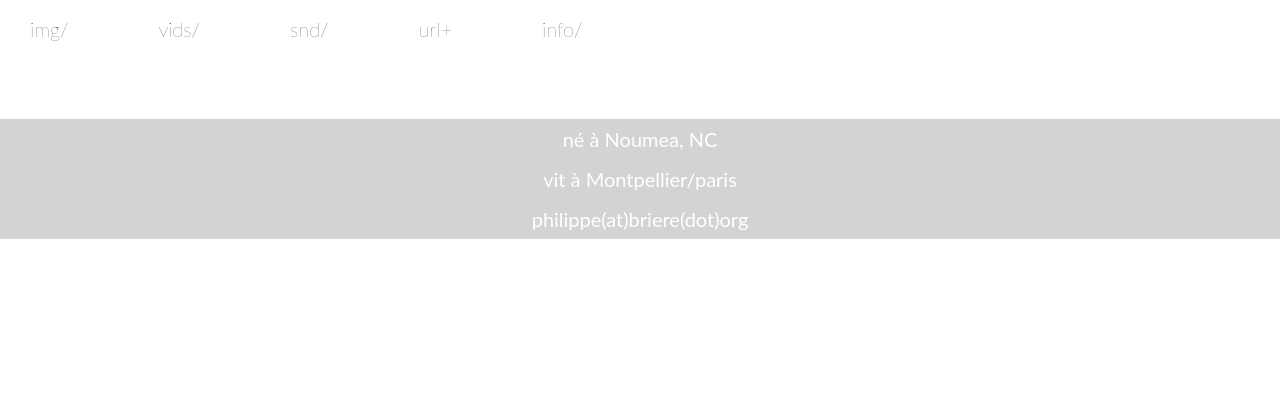
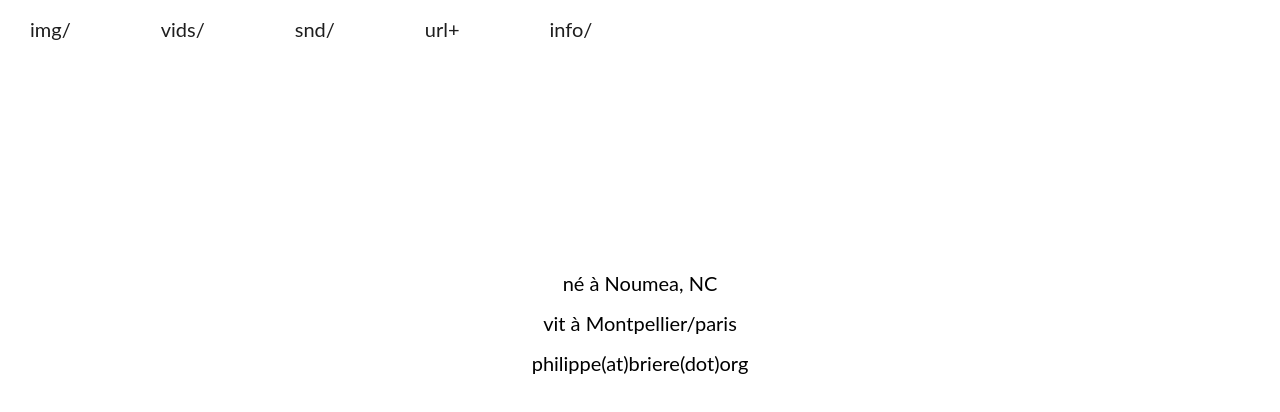
Before and after one commit to ajeandouble/pbriere, a React (Create React App) app in the folder src/: page /info in a window 1280 px wide. Shown: the top 412 px of the page. Built offline with nearby package versions, Linux system fonts and the light colour scheme; the HTML template or start-up script is replaced by a standard one.

Commit message:
Change typos and menus corrections

```diff
--- a/public/index.html
+++ b/public/index.html
@@ -4,8 +4,6 @@
     <meta charset="utf-8" />
     <link rel="icon" href="%PUBLIC_URL%/favicon.ico" />
     <meta name="viewport" content="width=device-width, initial-scale=1" />
-    <link href="https://fonts.googleapis.com/css?family=Merriweather:400,700i&display=swap" rel="stylesheet">
-    <link href="https://fonts.googleapis.com/css?family=Poppins:500i,800&display=swap" rel="stylesheet">
     <link href="https://fonts.googleapis.com/css?family=Lato:200,300,400,700&display=swap" rel="stylesheet">
     <link href="https://fonts.googleapis.com/css?family=Roboto+Mono&display=swap" rel="stylesheet">
     <link href="https://fonts.googleapis.com/css?family=Comfortaa:400,700|Open+Sans&display=swap" rel="stylesheet">
--- a/src/App.css
+++ b/src/App.css
@@ -32,7 +32,6 @@ h4 {
 
 h5 {
 	font-size: 1rem;
-	color: white;
 }
 
 h6 {
@@ -50,6 +49,7 @@ h6 {
 nav li {
 	display: inline;
 	margin-left: 1.5rem;
+	font-weight: 800;
 }
 
 @media only screen and (max-width: 999px) {
@@ -68,13 +68,13 @@ nav li {
 	margin-top: 2.0vh;
 }
 
-
-.links--main a:hover
-{
+.links--main a:hover, .links--random a:hover, .links--url a:hover, .links--img a:hover, .links--papier a:hover {
 	color: tomato;
 }
 
-.links--img, .links--random, .links--url {
+.links--random
+
+.links--img, .links--random, .links--url, .links--papier {
 	z-index: -1;
 	animation: 0.15s ease-out links--dropdown;
 }
@@ -100,7 +100,7 @@ nav li {
 
 a {
 	color: rgba(30, 30, 30, 1);
-	font-weight: 200;
+	font-weight: 400;
 	text-decoration: none;
 }
 
@@ -209,12 +209,11 @@ a {
 	margin: -0.5rem 0.25rem 1.25rem 0.25rem;
 	padding: 1rem 0.25rem 0.1rem 0.75rem;
 	font-size: 0.75rem;
-	font-weight: 700;
+	font-weight: 400;
 	color: rgba(30, 30, 30);
 }
 
 .gallery-txt b {
-	background-color: rgb(50, 50, 50);
 	max-width: 40vw;
 	font-weight: 700;
 	font-style: italic;
@@ -379,9 +378,8 @@ a {
 /* Info */
 #info--txt {
 	text-align: center;
-	margin-top: 10vh;
-	background-color: lightgrey;
-	color: white;
+	margin-top: 28vh;
+	color: black;
 	max-width: 100vw;
 	line-height: 2rem;
 }
--- a/src/App.jsx
+++ b/src/App.jsx
@@ -12,24 +12,29 @@ import Vids from './components/Vids'
 import Info from './components/Info'
 
 const mainLinks = [['img/', '#'], ['vids/', '/vids'], ['snd/', '/snd'], ['url+', '#'], ['info/', '/info']];
-const imgLinks = [['papier thermique #0/', '/img/0'], ['pa. th. 1/', '/img/1'], ['pa. th. 2/', '/img/2'], ['random/', '#']];
+const imgLinks =  [['papier thermique', '#'], ['random/', '#']];
+const papierLinks = [['pa. th. 0/', '/img/0'], ['pa. th. 1/', '/img/1'], ['pa. th. 2/', '/img/2']];
 const randomLinks = [['photos/', '/img/3'], ['crbn', '/img/4']];
 const urlLinks = [['tumblr/', 'https://aiglemangeurdesinges.tumblr.com/'], ['tumblr2/', 'https://friction-images.tumblr.com/'], ['flickr/', 'https://www.flickr.com/photos/tofusoyo/'], ['ig/', 'https://www.instagram.com/hermetikon/'], ['ig2/', 'https://www.instagram.com/visual_predation/']];
 
 const Links = () => {
-  const [activeLinks, setActiveLinks] = useState({ img: false, random: false, url: false });
+  const [activeLinks, setActiveLinks] = useState({ img: false, papier: false, random: false, url: false });
 
   const handleClick = (element) => {
     element[0] === 'img/' ?
-    setActiveLinks({ ...activeLinks, img: !activeLinks.img,  random: false, url: false })
-    : setActiveLinks({ ...activeLinks, img: false, random: false })
+    setActiveLinks({ ...activeLinks, papier: false, img: !activeLinks.img,  random: false, url: false })
+    : setActiveLinks({ ...activeLinks, papier: false, img: false, random: false })
     element[0] === 'random/' ?
-      setActiveLinks({ ...activeLinks, random: !activeLinks.random })
-    : void(0);    element[0] === 'random/' ?
-      setActiveLinks({ ...activeLinks, random: !activeLinks.random })
+      setActiveLinks({ ...activeLinks,  papier: false, random: !activeLinks.random })
+    : void(0);
+    element[0] === 'papier thermique' ?
+      setActiveLinks({ ...activeLinks, papier: !activeLinks.papier, random: false })
+    : void(0);
+    element[0] === 'random/' ?
+      setActiveLinks({ ...activeLinks, papier: false, random: !activeLinks.random })
     : void(0);
     element[0] === 'url+' ?
-    setActiveLinks({ ...activeLinks, img: false, random: false, url: !activeLinks.url })
+    setActiveLinks({ ...activeLinks, papier: false, img: false, random: false, url: !activeLinks.url })
   : void(0);
     // url+
   }
@@ -58,9 +63,18 @@ const Links = () => {
         { activeLinks.random ?
         <nav className="header">
           <ul className="links--random">
-            <span className="links--random--padding" style={{ visibility: 'hidden' }}>{ window.innerWidth < 640 ? "PaddingPadd" : "PaddingPaddingPaddingPaddingPaddingPaddingP" }</span>
+            <span className="links--random--padding" style={{ visibility: 'hidden' }}>{ window.innerWidth < 640 ? "PaddingPaddingPa" : "PaddingPaddingPad" }</span>
             {/* padding */}
             {randomLinks.map((element) => <li className="links--img--li" key={element[1]}><Link to={`${element[1]}`}>{element[0]}</Link></li>)}
+          </ul>
+        </nav>
+        : false }
+        { activeLinks.papier ?
+        <nav className="header">
+          <ul className="links--papier">
+            <span className="links--random--padding" style={{ visibility: 'hidden' }}>{ window.innerWidth < 640 ? "P" : "" }</span>
+            {/* padding */}
+            {papierLinks.map((element) => <li className="links--img--li" key={element[1]}><Link to={`${element[1]}`}>{element[0]}</Link></li>)}
           </ul>
         </nav>
         : false }
@@ -68,7 +82,7 @@ const Links = () => {
         <nav className="header">
           <ul className="links--url">
             {/* padding */}
-            {urlLinks.map((element, i) =>  <div><span className="links--url--padding" style={{ visibility: 'hidden' }}>{ window.innerWidth < 640 ? "PaddingPaddingPaddi" : "PaddingPaddingPaddingPaddingPaddingPadd" }</span>
+            {urlLinks.map((element, i) =>  <div><span className="links--url--padding" style={{ visibility: 'hidden' }}>{ window.innerWidth < 640 ? "" : "PaddingPaddingPaddingPaddingPaddingPadd" }</span>
 <li className="links--img--li" key={element[1]}><Link to={`/url/${i}`}>{element[0]}</Link><br /></li></div>)}
           </ul>
         </nav>
@@ -78,13 +92,13 @@ const Links = () => {
 }
 
 function App() {
-  useEffect(() => {
+  useEffect(() => {/*
     if (window.innerWidth < 640) {
       imgLinks[0][0] = '#0';
       imgLinks[1][0] = '#1';
       imgLinks[2][0] = '#2';
       imgLinks[3][0] = 'random/';
-    }
+    }*/
   });
 
   return (
--- a/src/components/Vids.jsx
+++ b/src/components/Vids.jsx
@@ -19,7 +19,7 @@ const Vids = () => {
                 */
                 vidsData['url'].map((url, i) =>
                     <div>
-                        <h5 style={{ backgroundColor: colors[i % colors.length] }} cassName="vids-title"><b>{ url[0] }</b></h5>
+                        <h5 style={{ backgroundColor: colors[i % colors.length], color: "white" }} cassName="vids-title"><b>{ url[0] }</b></h5>
                         <div className={ !(i % 2) ? "vids--thumbails__left" : "vids--thumbmails__right" }>
                             <div className="embed-container">
                                 <iframe
--- a/src/settings.json
+++ b/src/settings.json
@@ -478,39 +478,39 @@
                 ],
                 [
                     "parade/ sentinelle",
-                    "https://player.vimeo.com/video/33282130?title=0&byline=0&portrait=0&autoplay=1"
+                    "https://player.vimeo.com/video/33282130?title=0&byline=0&portrait=0"
                 ],
                 [
                     "( fiction)_landscape monitoring a",
-                    "https://player.vimeo.com/video/30249726?title=0&byline=0&portrait=0&color=#030303&autoplay=1"
+                    "https://player.vimeo.com/video/30249726?title=0&byline=0&portrait=0&color=#030303"
                 ],
                 [
                     "( fiction)_landscape monitoring b",
-                    "https://player.vimeo.com/video/44193106?title=0&byline=0&portrait=0&color=#030303amp;autoplay=1"
+                    "https://player.vimeo.com/video/44193106?title=0&byline=0&portrait=0&color=#030303amp"
                 ],
                 [
                     "berges (séquence de la)",
-                    "https://player.vimeo.com/video/17398690?title=0&byline=0&portrait=0&loop=1&color=050505&autoplay=1"
+                    "https://player.vimeo.com/video/17398690?title=0&byline=0&portrait=0&loop=1&color=050505"
                 ],
                 [
                     "rendlesham_1",
-                    "https://player.vimeo.com/video/31812216?title=0&byline=0&portrait=0&loop=1&color=050505&autoplay=1"
+                    "https://player.vimeo.com/video/31812216?title=0&byline=0&portrait=0&loop=1&color=050505"
                 ],
                 [
                     "rendlesham_2",
-                    "https://player.vimeo.com/video/32708110?title=0&byline=0&portrait=0&loop=1&color=050505&autoplay=1"
+                    "https://player.vimeo.com/video/32708110?title=0&byline=0&portrait=0&loop=1&color=050505"
                 ],
                 [
                     "1",
-                    "https://player.vimeo.com/video/18974258?title=0&byline=0&portrait=0&loop=1&color=050505&autoplay=1"
+                    "https://player.vimeo.com/video/18974258?title=0&byline=0&portrait=0&loop=1&color=050505"
                 ],
                 [
                     "2",
-                    "https://player.vimeo.com/video/32454704?title=0&byline=0&portrait=0&color=050505&loop=1&autoplay=1"
+                    "https://player.vimeo.com/video/32454704?title=0&byline=0&portrait=0&color=050505&loop=1"
                 ],
                 [
                     "3",
-                    "https://player.vimeo.com/video/32705977?title=0&byline=0&portrait=0&color=151617&loop=1&autoplay=1"
+                    "https://player.vimeo.com/video/32705977?title=0&byline=0&portrait=0&color=151617&loop=1"
                 ],
                 [
                     "4",
```
